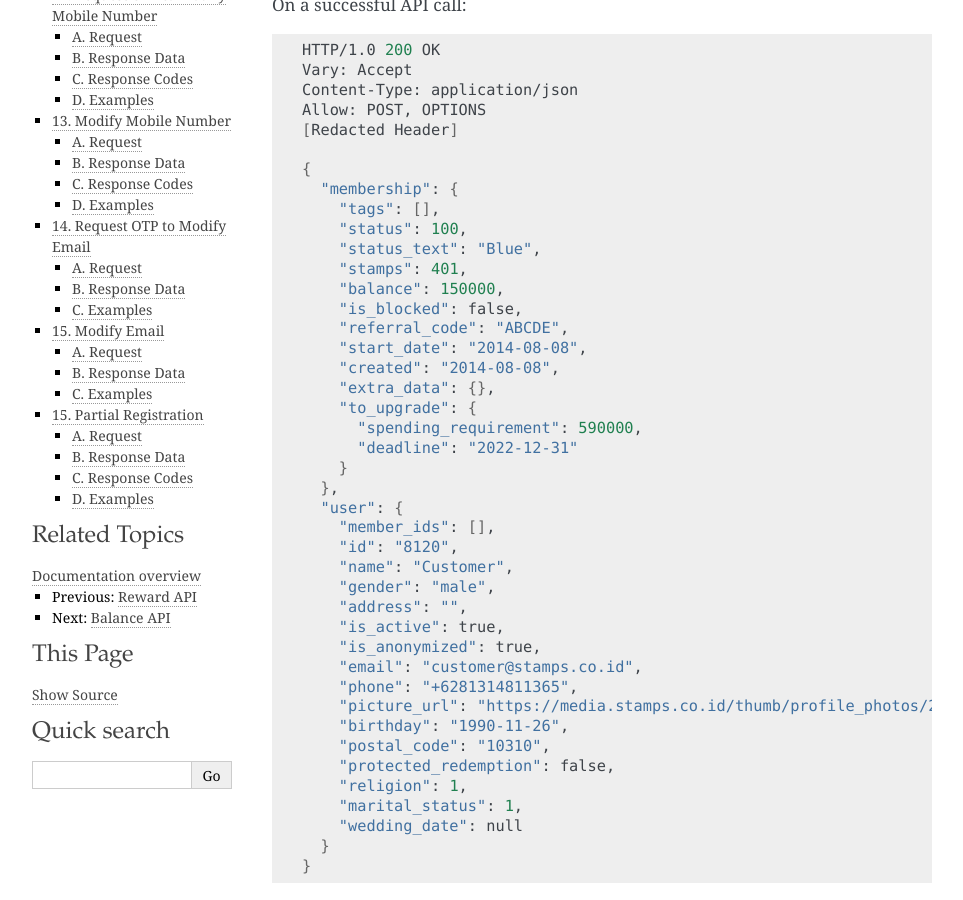
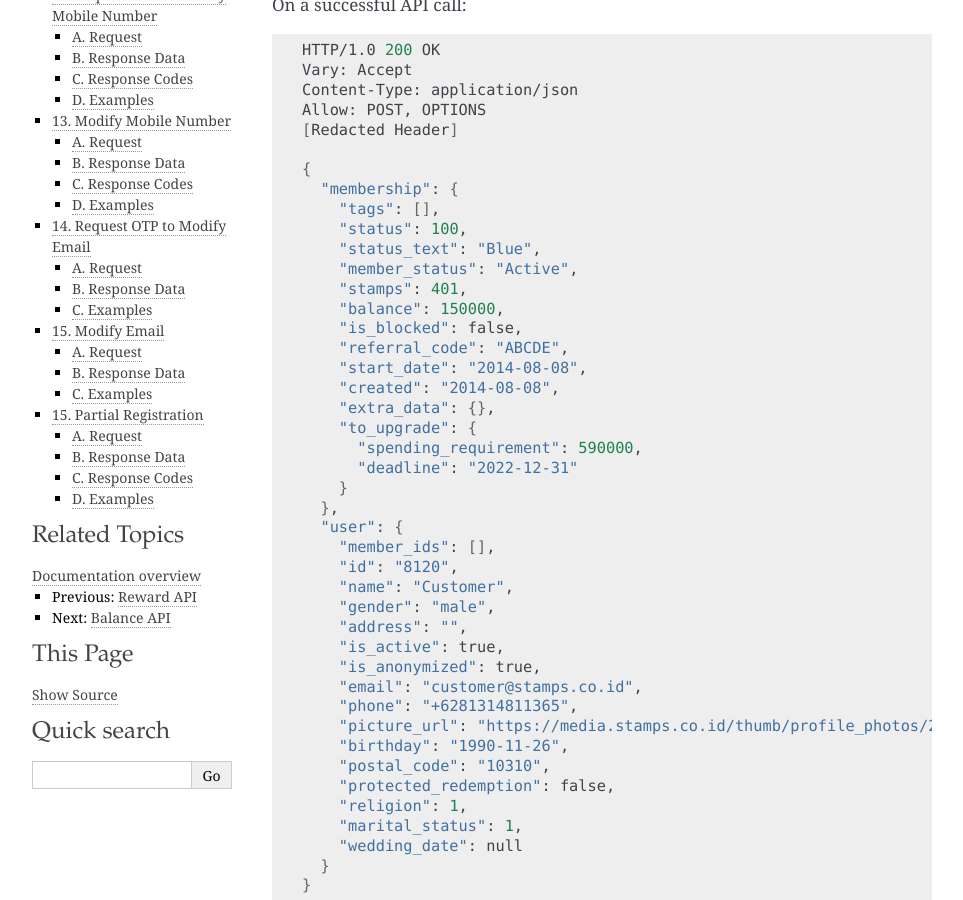
Before and after one commit to ui/stamps-api-docs, a Sphinx documentation site: the page built from source/customer_api.rst, in a window 1280 px wide and 900 px high, scrolled down 1370 px. Shown: the whole window, without its empty margins (148-1111 px from the left). Built offline with Sphinx 7.4.7, drawn with Linux system fonts in a browser that asks for light colours; some of the changed text lies outside the part shown.

Commit message:
Return member status (#97)

```diff
--- a/source/customer_api.rst
+++ b/source/customer_api.rst
@@ -81,6 +81,7 @@ On a successful API call:
         "tags": [],
         "status": 100,
         "status_text": "Blue",
+        "member_status": "Active",
         "stamps": 401,
         "balance": 150000,
         "is_blocked": false,
@@ -368,6 +369,7 @@ A successful API call:
           "tags": [],
           "status": 100,
           "status_text": "Blue",
+          "member_status": "Active",
           "stamps": 401,
           "balance": 150000,
           "is_blocked": false,
@@ -1564,6 +1566,7 @@ A successful API call:
     "membership": {
         "level": 100,
         "level_text": "Blue",
+        "status": "Active",
         "stamps": 0,
         "balance": 0,
         "is_blocked": false,
```
